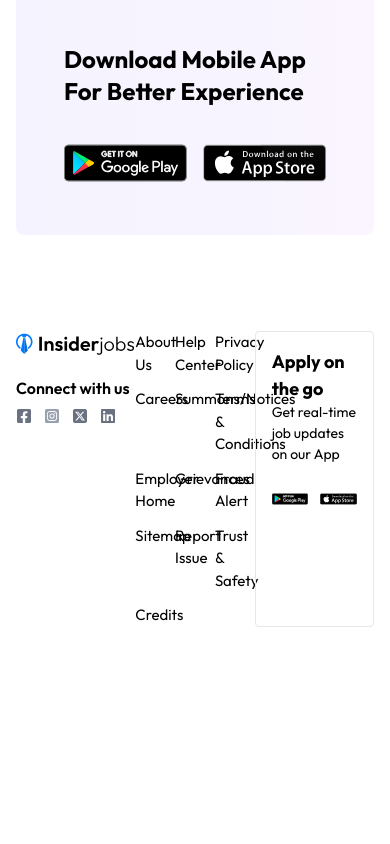
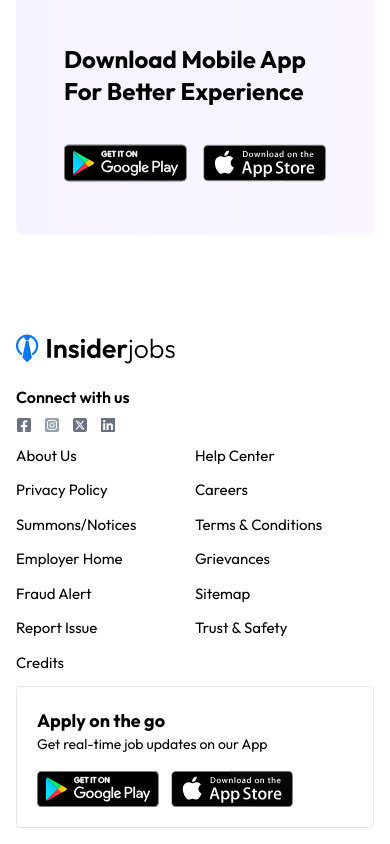
Before and after one commit to giribabu-dev/job-portal, a React (Vite) app in the folder client/: page / in a window 390 px wide. Shown: the part 1025-1869 px from the top of the page. Before the commit the page ends 1668 px from the top, so only its background shows below. Built offline with nearby package versions, Linux system fonts and the light colour scheme; no server answers; a web font is replaced by a local one.

Commit message:
Responsive design in Footer

```diff
--- a/client/src/components/footer/Footer.jsx
+++ b/client/src/components/footer/Footer.jsx
@@ -6,29 +6,17 @@ import { FaLinkedin } from "react-icons/fa";
 
 function Footer() {
     return (
-        // <div className="container px-4 2xl:px-20 mx-auto flex items-center justify-between gap-4 py-3 mt-20">
-        //     <img src={assets.logo} alt="" width={160} />
-        //     <p className="flex-1 border-l border-gray-400 pl-4 text-sm text-gray-500 max-sm:hidden">
-        //         Copyright @giriskillhub | All rights reserved.
-        //     </p>
-        //     <div className="flex gap-2.5">
-        //         <img src={assets.facebook_icon} alt="" width={38} />
-        //         <img src={assets.twitter_icon} alt="" width={38} />
-        //         <img src={assets.instagram_icon} alt="" width={38} />
-        //     </div>
-        // </div>
-        <div className="container p-4 2xl:px-20">
-            <div className="grid grid-cols-3">
-                <div className="">
+        <div className="container p-4 2xl:px-20 mx-auto">
+            <div className="grid grid-cols-1 sm:grid-cols-2 md:grid-cols-12 gap-3">
+
+                {/* Left section */}
+                <div className="col-span-12 md:col-span-3">
                     <div className="mb-5">
                         <img src={assets.logo} alt="Logo" width={160} />
                     </div>
                     <div>
                         <h6 className="font-semibold mb-2 text-base">Connect with us</h6>
                         <div className="flex gap-3">
-                            {/* <img src={assets.facebook_icon} alt="Facebook icon" width={35} /> */}
-                            {/* <img src={assets.instagram_icon} alt="Instagram icon" width={35} /> */}
-                            {/* <img src={assets.twitter_icon} alt="Twitter icon" width={35} /> */}
                             <FaFacebookSquare className="text-gray-500" />
                             <FaInstagramSquare className="text-gray-400" />
                             <FaSquareXTwitter className="text-gray-500" />
@@ -36,7 +24,9 @@ function Footer() {
                         </div>
                     </div>
                 </div>
-                <div className="grid grid-cols-3 space-y-3 text-[15px]">
+
+                {/* Middle section */}
+                <div className="col-span-12 md:col-span-5 grid grid-cols-2 md:grid-cols-2 lg:grid-cols-3 gap-y-3 text-[15px]">
                     <div>About Us</div>
                     <div>Help Center</div>
                     <div>Privacy Policy</div>
@@ -51,7 +41,10 @@ function Footer() {
                     <div>Trust & Safety</div>
                     <div>Credits</div>
                 </div>
-                <div className="border border-gray-200 rounded p-4">
+
+                {/* Right section */}
+                <div className="col-span-12 md:col-span-4">
+                    <div className="border border-gray-200 rounded p-5">
                         <h2 className="text-[18px] font-bold">Apply on the go</h2>
                         <p className="text-[14px]">Get real-time job updates on our App</p>
                         <div className="flex gap-3 mt-4">
@@ -65,6 +58,7 @@ function Footer() {
                     </div>
                 </div>
             </div>
+        </div>
     )
 };
 
```
Also changed, not shown: client/src/assets/naukri_banner.png (added). Lines whose indentation alone changed are shown as unchanged.
